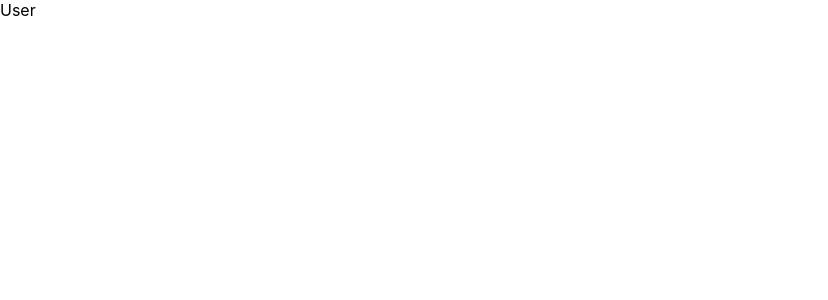
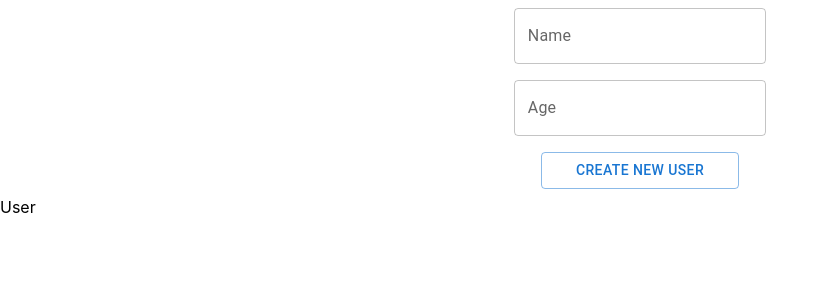
Before and after one commit to humberto1212/add-user, a React (Create React App) app: page / in a window 1280 px wide. Shown: the top 300 px of the page, without its empty margins (0-828 px from the left). Built offline with nearby package versions, Linux system fonts and the light colour scheme.

Commit message:
import useState, add states, add Button, create handles, add flex

```diff
--- a/src/components/form/UserForm.js
+++ b/src/components/form/UserForm.js
@@ -1,14 +1,60 @@
-import React from 'react'
+import React, { useState } from 'react'
 import Box from '@mui/material/Box';
 import TextField from '@mui/material/TextField';
+import Button from '@mui/material/Button'
 
 
-export default function UserForm() {
+export default function UserForm(props) {
+
+    const [newName, setNewName] = useState('')
+    const [newAge, setNewAge] = useState('')
+
+    const handleName = (event) => {
+
+        return setNewName(event.target.value)
+    }
+
+    const handleAge = (event) => {
+        return setNewAge(event.target.value)
+    }
+
+
+
+    const handleSubmit = (event) => {
+        event.preventDefault()
+        console.log(newName)
+        console.log(newAge)
+    }
+
+
   return (
     <div>
-        <form>
-
-        </form>
+            <Box
+            component="form"
+            onSubmit={handleSubmit}
+            sx={{
+                '& > :not(style)': { m: 1, width: '25ch' },
+                display: 'flex',
+                flexDirection: 'column',
+                justifyContent: 'center',
+                alignItems: 'center'
+            }}
+            noValidate
+            autoComplete="off"
+            >
+                <TextField
+                id="name"
+                label="Name"
+                variant="outlined"
+                onChange={handleName}/>
+                <TextField
+                id="age"
+                label="Age"
+                variant="outlined"
+                onChange={handleAge}
+                />
+                <Button type="submit" variant="outlined">Create New User</Button>
+            </Box>
     </div>
   )
 }
```
